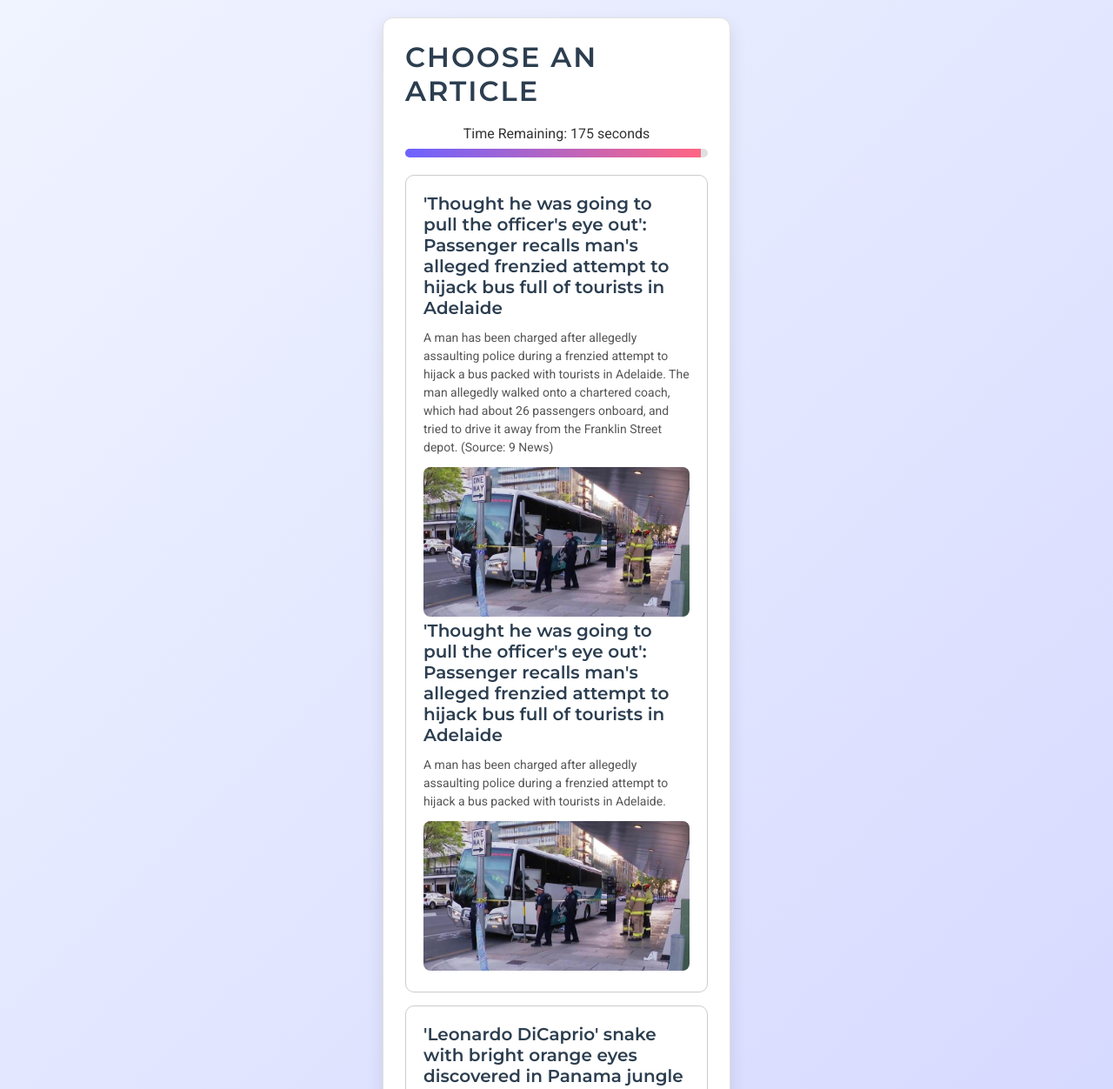
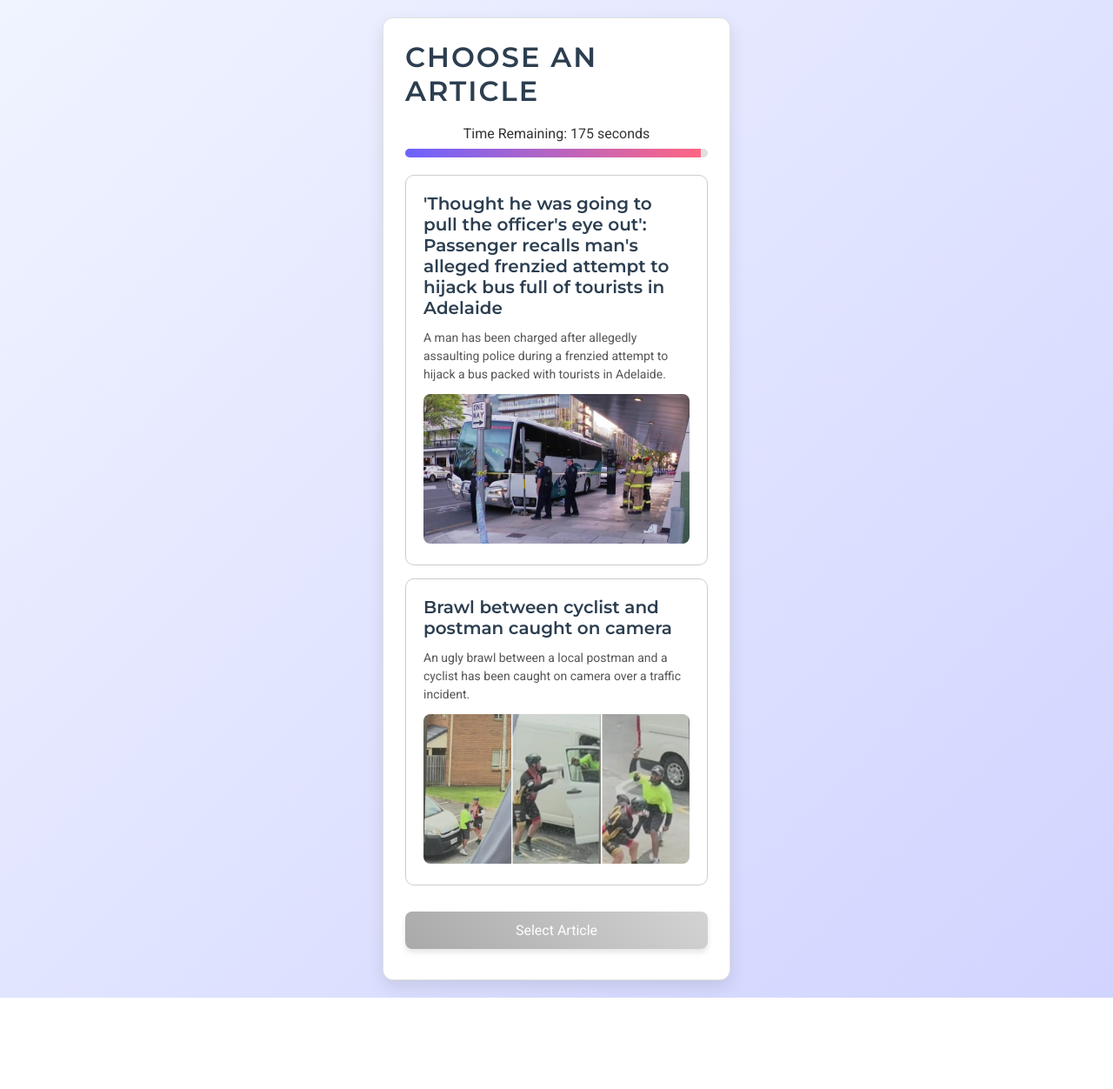
Before and after one commit to cfogd/DECO3500-Team5, a plain HTML site: page Fabricate/choose-article.html in a window 1280 px wide. Shown: the top 1252 px of the page at 87% size. After the commit the page ends 1147 px from the top, so only its background shows below. Drawn offline with Linux system fonts and the light colour scheme.

Commit message:
added articles

```diff
--- a/Fabricate/choose-article.html
+++ b/Fabricate/choose-article.html
@@ -21,18 +21,14 @@
             <div class="article-option" id="article-1">
                 <h2>'Thought he was going to pull the officer's eye out': Passenger recalls man's alleged frenzied
                     attempt to hijack bus full of tourists in Adelaide</h2>
-                <p> A man has been charged after allegedly assaulting police during a frenzied attempt to hijack a bus packed with tourists in Adelaide. The man allegedly walked onto a chartered coach, which had about 26 passengers onboard, and tried to drive it away from the Franklin Street depot. (Source: 9 News)</p>
-                <img src="/Fabricate/assets/bus.jpg" alt="Bus Attack">
-                <h2>'Thought he was going to pull the officer's eye out': Passenger recalls man's alleged frenzied
-                    attempt to hijack bus full of tourists in Adelaide</h2>
                 <p> A man has been charged after allegedly assaulting police during a frenzied attempt to hijack a bus packed with tourists in Adelaide.</p>
                 <img src="/Fabricate/assets/bus.jpg" alt="Bus Attack">
             </div>
 
             <div class="article-option" id="article-2">
-                <h2>'Leonardo DiCaprio' snake with bright orange eyes discovered in Panama jungle</h2>
-                <p>Slithering among shrubs in the foothill forests of Panama, there is a snake the color of burnt embers, with round eyes like glowing coals. The snake, soon to be named DiCaprio's snail-eating snake (Sibon irmelindicaprioae), is one of five newfound species living in the jungles of Central and South America. In a new study, researchers described the new species and shed light on how gold and copper mining operations in the region may threaten other stunning snakes.</p>
-                <img src="/Fabricate/assets/snake.jpeg" alt="Panama Snake">
+                <h2>Brawl between cyclist and postman caught on camera</h2>
+                <p>An ugly brawl between a local postman and a cyclist has been caught on camera over a traffic incident.</p>
+                <img src="/Fabricate/assets/brawl.png" alt="Brawl">
             </div>
         </div>
 
--- a/Fabricate/js/flag-articles.js
+++ b/Fabricate/js/flag-articles.js
@@ -20,9 +20,9 @@ document.addEventListener('DOMContentLoaded', () => {
 
     const dummyArticles = [
         {
-            title: 'Scientists Sequence DNA From 3,600-Year-Old Cheese',
-            blurb: 'A decade after its discovery in the Taklamakan Desert, paleogeneticists in China have extracted and sequenced DNA from cheese found in a Bronze Age grave. "This is why you should never sequence DNA when you’re hungry." stated Associate James Weiss.',
-            image: '/Fabricate/assets/CHEESE.jpg' // Ensure this path is correct
+            title: 'Man claiming to be the brother of Jesus arrested after wild pursuit',
+            blurb: 'A 30-year-old man, claiming to be the brother of Jesus, has been arrested for allegedly leading police on a wild pursuit through south-west Sydney.',
+            image: '/Fabricate/assets/arrested.jpg' // Ensure this path is correct
         },
         {
             title: 'Michael Schumacher ‘seen’ in public for first time in 11 years',
```
Also changed, not shown: Fabricate/assets/arrested.jpg (added), Fabricate/assets/brawl.png (added).
